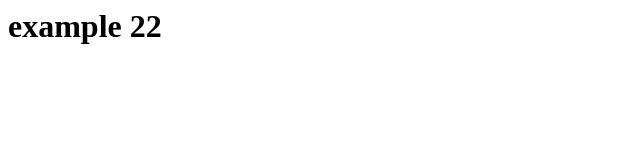
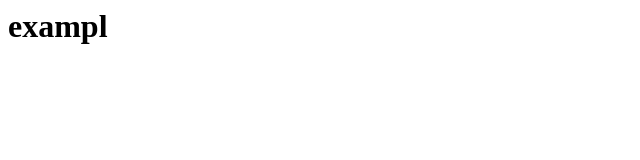
Before and after one commit to shay10299/website, a plain HTML site: page index.html in a window 1280 px wide. Shown: the full height of the page, 0-640 px from the left. Drawn offline with Linux system fonts and the light colour scheme.

Commit message:
test ci/cd2

```diff
--- a/index.html
+++ b/index.html
@@ -1,6 +1,6 @@
 <html>
 <title>ci/cd with jenkins</title>
 <body>
-<h1>example 22</h1>
+<h1>exampl</h1>
 </body>
 </html>
```
